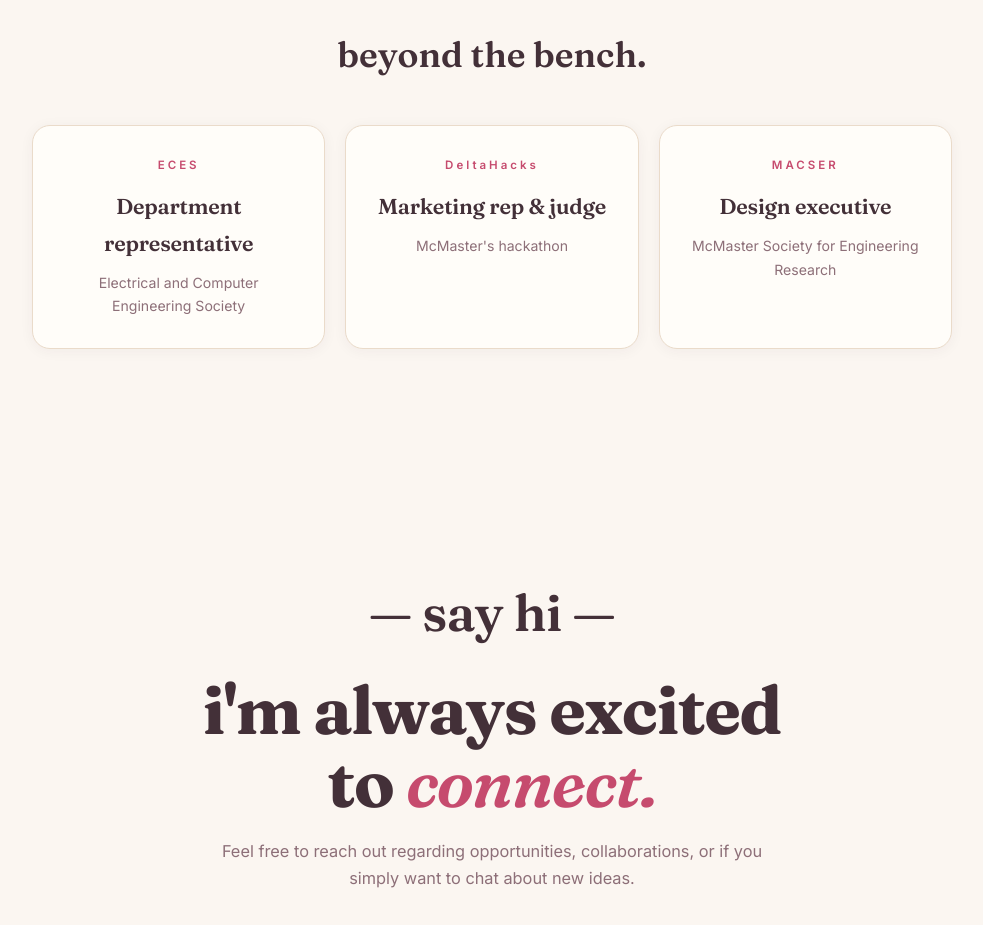
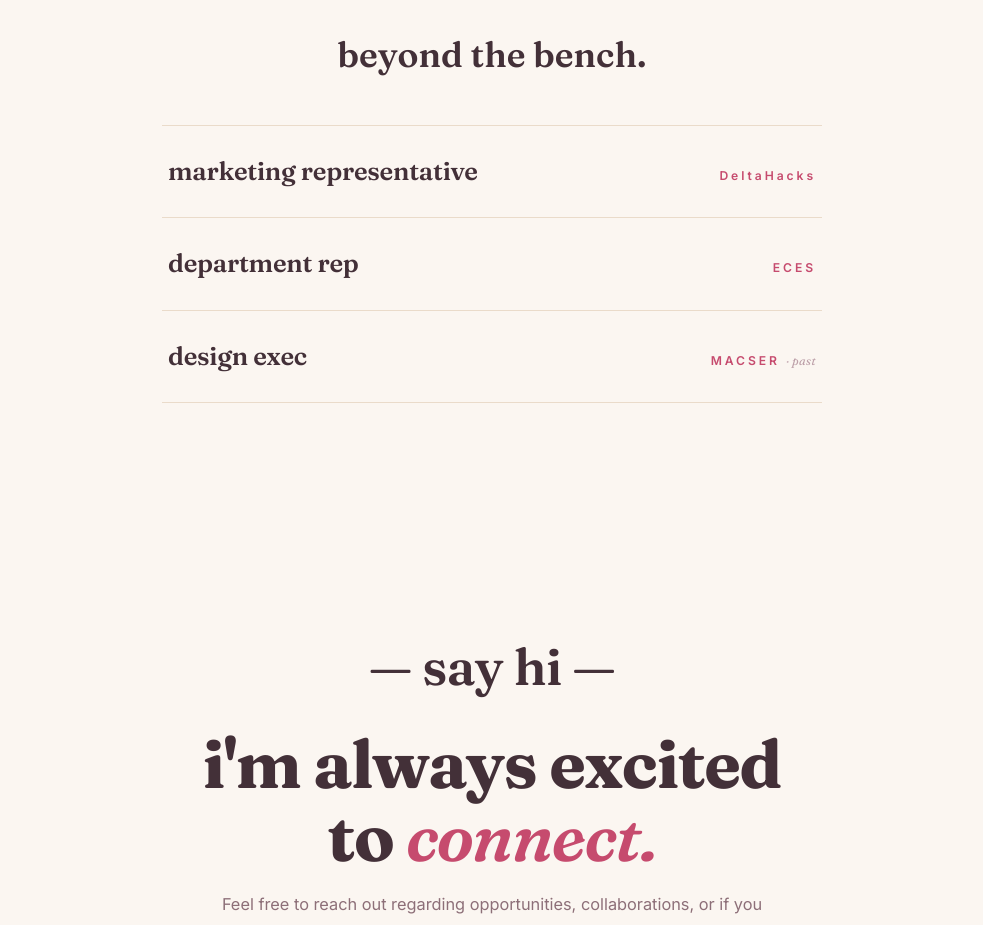
Before and after one commit to tripav2/portfolio, a plain HTML site: page index.html in a window 1280 px wide. Shown: the part 5540-6465 px from the top of the page, without its empty margins (148-1131 px from the left). Drawn offline with Linux system fonts and the light colour scheme.

Commit message:
Beyond the Bench: minimal editorial list with correct role titles

```diff
--- a/index.html
+++ b/index.html
@@ -208,22 +208,19 @@
       </div>
 
       <h3 class="subsection-title reveal">beyond the bench.</h3>
-      <div class="beyond-grid">
-        <article class="beyond-card reveal">
-          <p class="beyond-org">ECES</p>
-          <h4>Department representative</h4>
-          <p class="beyond-desc">Electrical and Computer Engineering Society</p>
-        </article>
-        <article class="beyond-card reveal">
-          <p class="beyond-org">DeltaHacks</p>
-          <h4>Marketing rep &amp; judge</h4>
-          <p class="beyond-desc">McMaster's hackathon</p>
-        </article>
-        <article class="beyond-card reveal">
-          <p class="beyond-org">MACSER</p>
-          <h4>Design executive</h4>
-          <p class="beyond-desc">McMaster Society for Engineering Research</p>
-        </article>
+      <div class="beyond-list">
+        <div class="beyond-row reveal">
+          <span class="beyond-role">marketing representative</span>
+          <span class="beyond-where">DeltaHacks</span>
+        </div>
+        <div class="beyond-row reveal">
+          <span class="beyond-role">department rep</span>
+          <span class="beyond-where">ECES</span>
+        </div>
+        <div class="beyond-row reveal">
+          <span class="beyond-role">design exec</span>
+          <span class="beyond-where">MACSER <em class="past-tag">· past</em></span>
+        </div>
       </div>
     </div>
   </section>
--- a/styles.css
+++ b/styles.css
@@ -356,42 +356,33 @@ em { font-family: var(--font-serif); font-style: italic; }
   margin: 84px 0 40px;
 }
 
-.beyond-grid {
-  display: grid;
-  grid-template-columns: repeat(3, 1fr);
-  gap: 20px;
-  max-width: 920px;
+.beyond-list {
+  max-width: 660px;
   margin: 0 auto;
+  border-top: 1px solid var(--border);
 }
-.beyond-card {
-  background: var(--surface);
-  border: 1px solid var(--border);
-  border-radius: var(--radius);
-  padding: 30px 26px;
-  text-align: center;
-  box-shadow: 0 2px 14px rgba(67, 48, 56, 0.05);
-  transition: transform 0.25s ease, border-color 0.25s ease, box-shadow 0.25s ease;
+.beyond-row {
+  display: flex;
+  justify-content: space-between;
+  align-items: baseline;
+  gap: 24px;
+  padding: 24px 6px;
+  border-bottom: 1px solid var(--border);
 }
-.beyond-card:hover {
-  transform: translateY(-5px);
-  border-color: var(--accent);
-  box-shadow: 0 12px 28px rgba(198, 75, 110, 0.1);
-}
-.beyond-org {
-  font-size: 0.72rem;
-  font-weight: 600;
-  letter-spacing: 0.26em;
-  color: var(--accent);
-  margin-bottom: 14px;
-}
-.beyond-card h4 {
+.beyond-role {
   font-family: var(--font-serif);
   font-weight: 600;
-  font-size: 1.35rem;
+  font-size: clamp(1.25rem, 3vw, 1.6rem);
   letter-spacing: -0.01em;
-  margin-bottom: 8px;
 }
-.beyond-desc { color: var(--muted); font-size: 0.88rem; }
+.beyond-where {
+  font-size: 0.76rem;
+  font-weight: 600;
+  letter-spacing: 0.24em;
+  color: var(--accent);
+  white-space: nowrap;
+}
+.past-tag { font-family: var(--font-serif); font-style: italic; letter-spacing: 0.02em; color: var(--faint); font-weight: 400; }
 
 /* ---------------- CONTACT ---------------- */
 .contact-inner { text-align: center; max-width: 640px; }
@@ -466,5 +457,5 @@ em { font-family: var(--font-serif); font-style: italic; }
   .nav-social { display: none; }
   .project { grid-template-columns: 1fr; gap: 8px; padding: 36px 0; }
   .project-num { padding-top: 0; }
-  .beyond-grid { grid-template-columns: 1fr; max-width: 420px; }
+  .beyond-row { flex-direction: column; gap: 6px; }
 }
```
